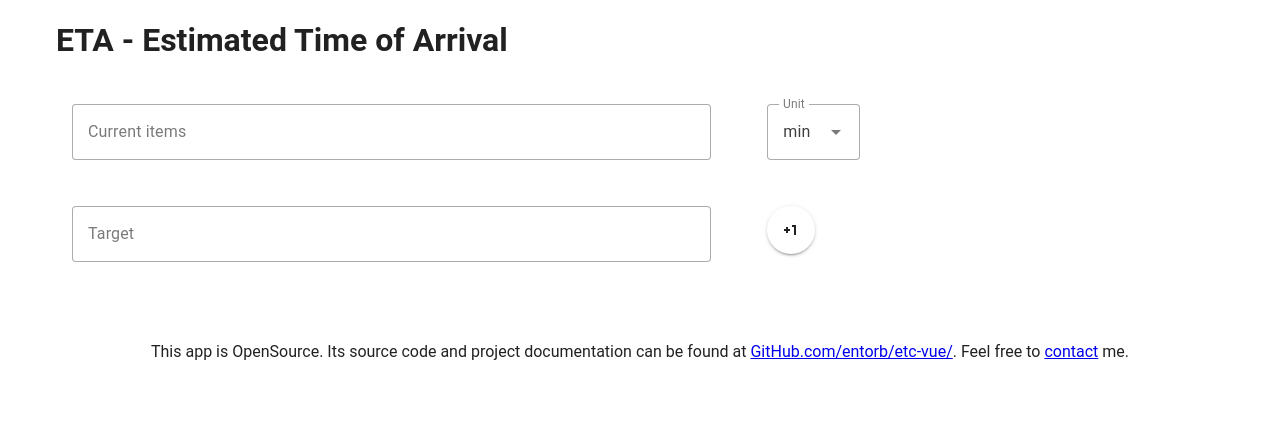
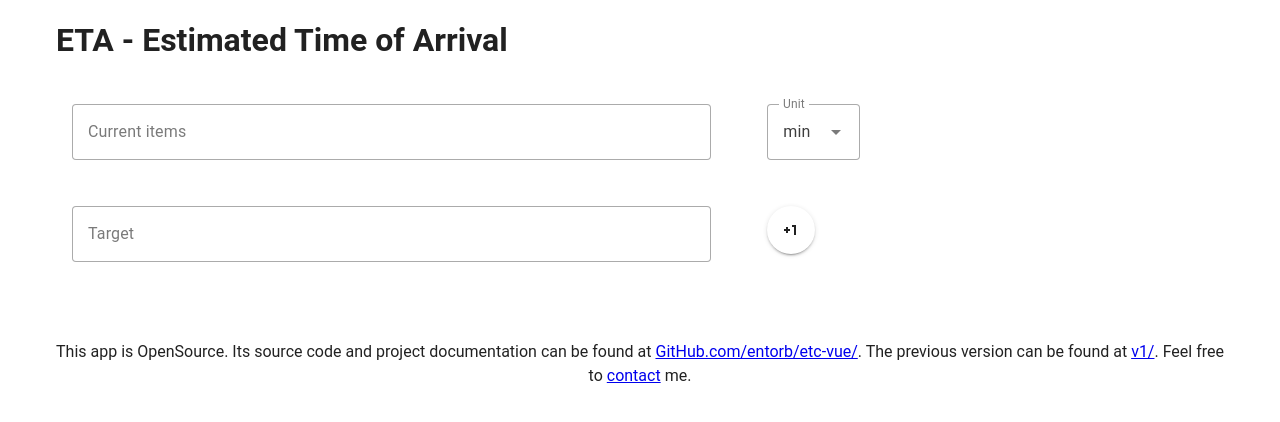
Before and after one commit to entorb/eta-vue, a Vue app: page / in a window 1280 px wide. Shown: the top 422 px of the page. Built offline with nearby package versions, Linux system fonts and the light colour scheme.

Commit message:
moved to entorb.net/eta

```diff
--- a/src/App.vue
+++ b/src/App.vue
@@ -30,8 +30,8 @@
             This app is OpenSource. Its source code and project documentation can be found at
             <a href="https://github.com/entorb/eta-vue/" target="_blank"
               >GitHub.com/entorb/etc-vue/</a
-            >. Feel free to
-            <a href="https://entorb.net/contact.php?origin=eta-vue" target="_blank">contact</a> me.
+            >. The previous version can be found at <a href="v1/">v1/</a>. Feel free to
+            <a href="https://entorb.net/contact.php?origin=eta" target="_blank">contact</a> me.
           </v-col>
         </v-row>
       </v-container>
--- a/vite.config.ts
+++ b/vite.config.ts
@@ -11,7 +11,7 @@ export default defineConfig({
   // TM: important when deploying not into the webserver root dir
   // error message "was blocked due to MIME type (“text/html”) mismatch"
   // (X-Content-Type-Options: nosniff)
-  base: '/eta-vue/',
+  base: '/eta/',
   plugins: [
     vue({
       template: { transformAssetUrls }
```
Also changed, not shown: 1 other file (tests, documents, lock files or other folders).
